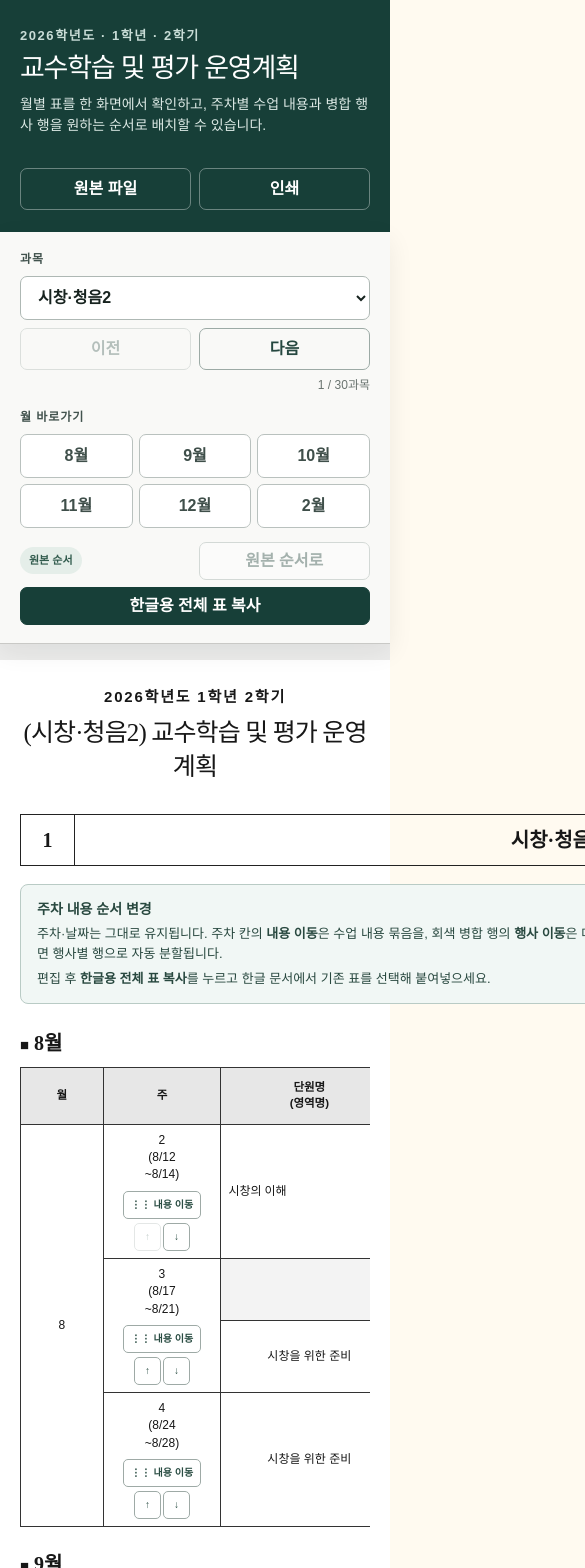
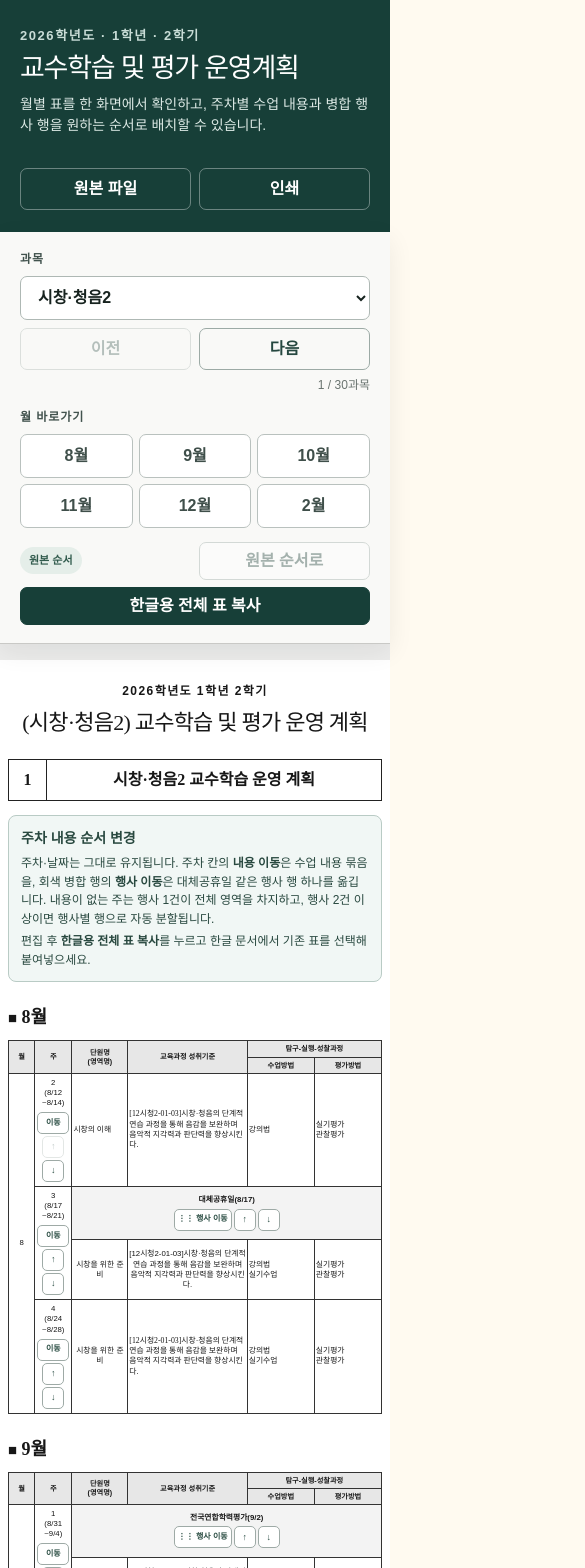
Before and after one commit to lallafm1984/lotto-web, a Next.js app: page /teaching-plan in a window 390 px wide. Shown: the top 1568 px of the page, 585 px wide, since content can reach past the window. Built offline with nearby package versions, Linux system fonts and the light colour scheme.

Commit message:
Fit teaching plan tables to portrait screens

```diff
--- a/app/teaching-plan/plan-viewer.tsx
+++ b/app/teaching-plan/plan-viewer.tsx
@@ -566,7 +566,8 @@ export function PlanViewer() {
                               }}
                               aria-label={`${week.week.replace(/\n/g, " ")} 내용 이동`}
                             >
-                              ⋮⋮ 내용 이동
+                              <span className={styles.desktopDragLabel}>⋮⋮ 내용 이동</span>
+                              <span className={styles.mobileDragLabel}>이동</span>
                             </button>
                             <span className={styles.arrowTools}>
                               <button type="button" disabled={slotIndex === 0} onClick={() => movePayload(week.id, -1)} aria-label="이전 주차와 내용 바꾸기">↑</button>
--- a/app/teaching-plan/teaching-plan.module.css
+++ b/app/teaching-plan/teaching-plan.module.css
@@ -366,6 +366,10 @@
   padding: 0 7px;
 }
 
+.mobileDragLabel {
+  display: none;
+}
+
 .dragHandle:active {
   cursor: grabbing;
 }
@@ -460,6 +464,26 @@
   margin: 4px 0;
 }
 
+@media (max-width: 1300px) {
+  .sectionTitle,
+  .editGuide,
+  .monthHeading,
+  .originalTable,
+  .notice {
+    min-width: 0;
+  }
+
+  .tableScroller {
+    width: 100%;
+    overflow-x: hidden;
+  }
+
+  .originalTable {
+    width: 100%;
+    max-width: 100%;
+  }
+}
+
 @media (max-width: 900px) {
   .topbar {
     align-items: flex-start;
@@ -477,6 +501,77 @@
     margin-top: 16px;
     padding: 26px 20px 32px;
     box-shadow: none;
+  }
+
+  .sectionTitle {
+    grid-template-columns: 38px minmax(0, 1fr);
+    font-size: 16px;
+  }
+
+  .sectionTitle strong,
+  .sectionTitle span {
+    padding: 8px 6px;
+  }
+
+  .editGuide {
+    margin: 14px 0 20px;
+    padding: 12px;
+    font-size: 12px;
+  }
+
+  .monthHeading {
+    font-size: 18px;
+  }
+
+  .originalTable {
+    font-size: clamp(7px, 1.65vw, 9.5px);
+    line-height: 1.3;
+  }
+
+  .originalTable th,
+  .originalTable td {
+    padding: 4px 2px;
+  }
+
+  .originalTable th {
+    font-size: clamp(7px, 1.5vw, 8.5px);
+    line-height: 1.25;
+  }
+
+  .weekCell {
+    padding: 4px 2px !important;
+  }
+
+  .rowTools {
+    gap: 2px;
+    margin-top: 4px;
+  }
+
+  .dragHandle {
+    min-height: 22px;
+    padding: 0 3px;
+    font-size: 8px;
+  }
+
+  .weekCell .dragHandle {
+    width: 100%;
+    min-width: 0;
+    padding: 0 1px;
+  }
+
+  .arrowTools button {
+    width: 22px;
+    min-height: 22px;
+    font-size: 9px;
+  }
+
+  .eventTools {
+    gap: 2px;
+    margin-left: 5px;
+  }
+
+  .eventTools .dragHandle {
+    min-height: 22px;
   }
 
   .footer {
@@ -515,6 +610,62 @@
 
   .monthTabs {
     grid-template-columns: repeat(3, 1fr);
+  }
+
+  .paper {
+    padding: 22px 8px 28px;
+  }
+
+  .paperHeading {
+    margin-bottom: 22px;
+  }
+
+  .paperHeading p {
+    font-size: 12px;
+  }
+
+  .paperHeading h2 {
+    font-size: 22px;
+  }
+
+  .originalTable {
+    font-size: clamp(6.8px, 2vw, 8px);
+  }
+
+  .originalTable th {
+    font-size: clamp(6.8px, 1.85vw, 7.5px);
+  }
+
+  .originalTable th,
+  .originalTable td {
+    padding: 3px 1px;
+  }
+
+  .desktopDragLabel {
+    display: none;
+  }
+
+  .mobileDragLabel {
+    display: inline;
+  }
+
+  .weekCell .arrowTools {
+    flex-direction: column;
+  }
+
+  .eventTools {
+    display: flex;
+    flex-wrap: wrap;
+    justify-content: center;
+    margin: 3px 0 0;
+  }
+
+  .eventText {
+    display: block;
+  }
+
+  .emptyPayload::after {
+    font-size: 7px;
   }
 }
 
```
Also changed, not shown: 4 other files (tests, documents, lock files or other folders).
